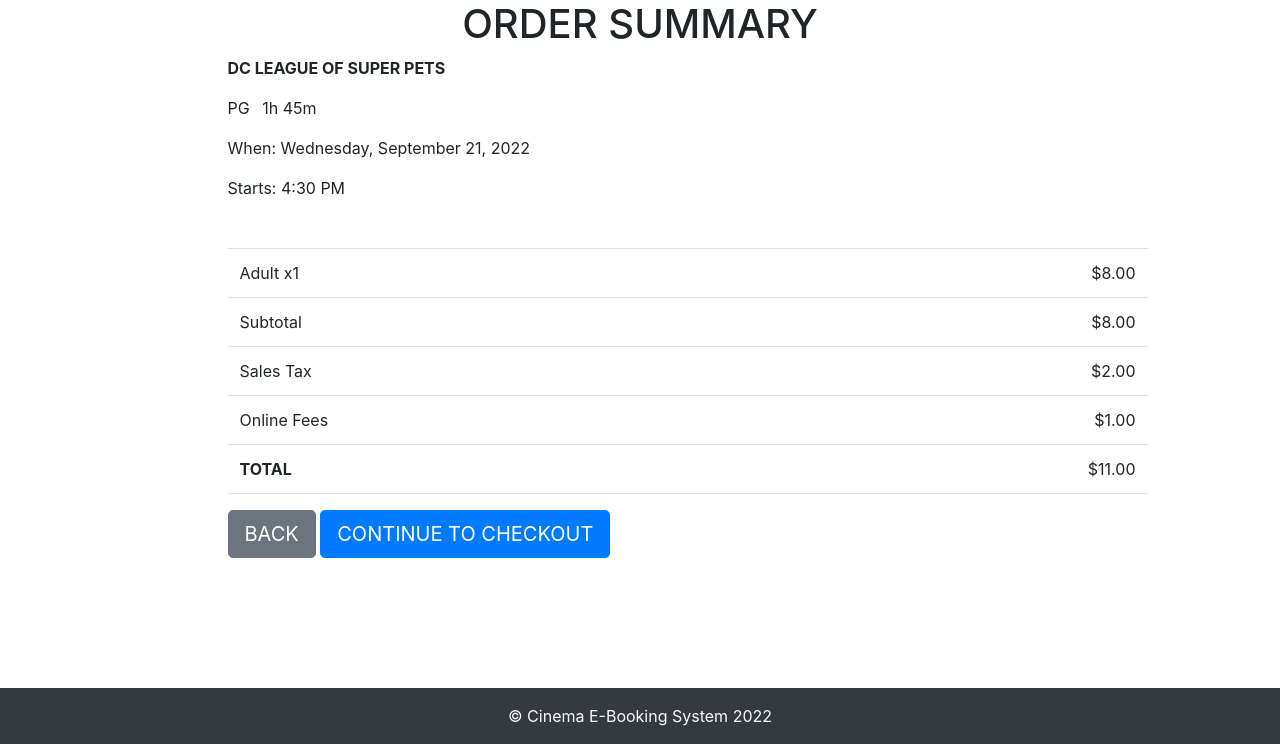
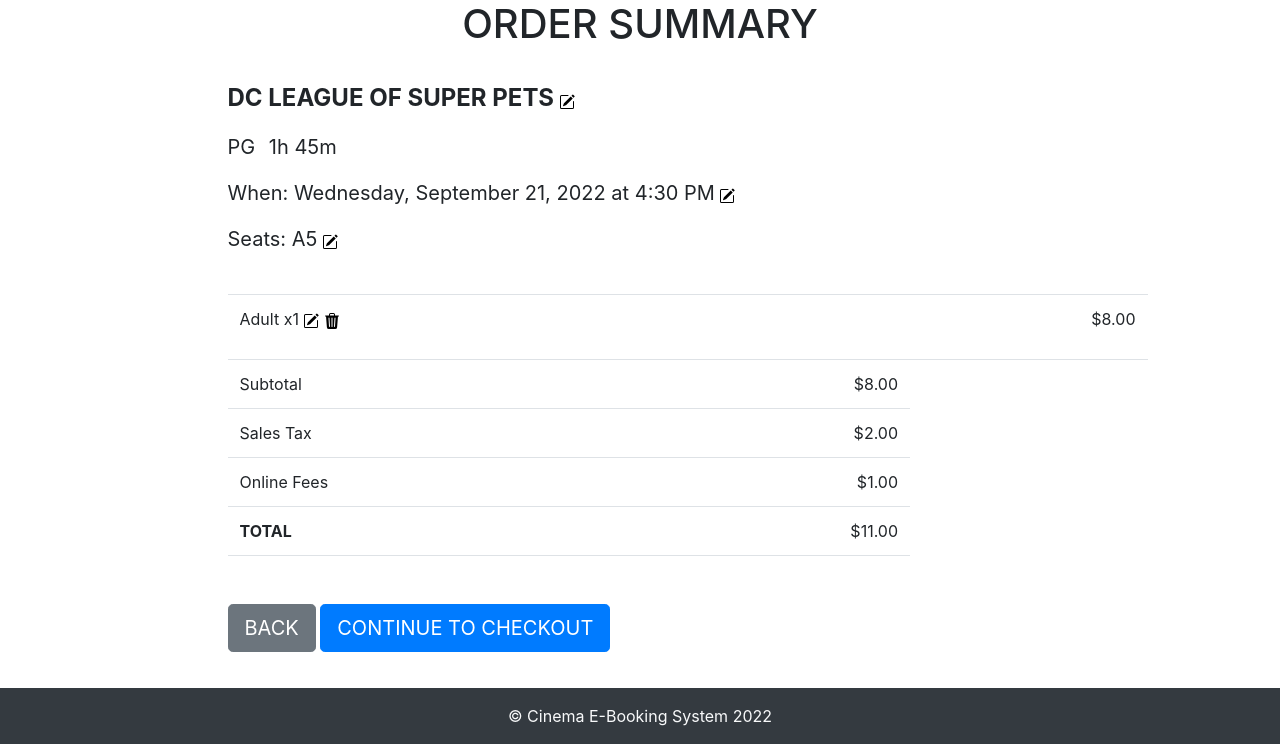
Before and after one commit to njj67229/CSCI4050_GroupC3, a Django app: page /checkout/order_summary in a window 1280 px wide. Shown: the part 56-800 px from the top of the page. Run offline with Django 4.2, Linux system fonts and the light colour scheme; some libraries are stand-ins or nearby versions.

Commit message:
Added editing to order summary

```diff
--- a/project/checkout/templates/checkout.html
+++ b/project/checkout/templates/checkout.html
@@ -9,7 +9,7 @@
     </div>
     <div class="row">
         <div class="col-md-10 offset-md-1">
-            <h2 class="text-uppercase">Where to send your tickets?</h2>
+            <h2 class="text-uppercase">Where should we send your tickets?</h2>
             <p>
                 Once you've made your payment, we'll email your tickets and order confirmation to you at the
                 email address provided below.
--- a/project/checkout/templates/confirmation.html
+++ b/project/checkout/templates/confirmation.html
@@ -12,9 +12,9 @@
         <br>
         PG 1h 45m
         <br>
-        When: Wednesday, September 21, 2022
+        When: Wednesday, September 21, 2022 at 4:30 PM
         <br>
-        Starts: 4:30 PM
+        1x Adult Ticket
         <br>
         Order total: $11.00
       </p>
--- a/project/checkout/templates/order_summary.html
+++ b/project/checkout/templates/order_summary.html
@@ -9,39 +9,58 @@
     </div>
     <div class="row">
         <div class="col-md-10 offset-md-1">
-            <p class="text-uppercase"><b>DC League of Super Pets</b></p>
-            <ul class="list-inline">
+            <p class="text-uppercase fs-4 mt-4 ib" style="display: inline-block;"><b>DC League of Super Pets</b></p>
+            {% load static %}
+            <img src="{% static 'pencil-square.svg' %}" alt="" />
+            <ul class="list-inline fs-5">
                 <li class="list-inline-item">PG</li>
                 <li class="list-inline-item">1h 45m</li>
             </ul>
-            <p>When: Wednesday, September 21, 2022</p>
-            <p>Starts: 4:30 PM</p>
-            <table class="table mt-5">
+            <p class="fs-5" style="display: inline-block;">When: Wednesday, September 21, 2022 at 4:30 PM</p>
+            {% load static %}
+            <img src="{% static 'pencil-square.svg' %}" alt="" />
+            <div>
+                <p class="fs-5" style="display: inline-block;">Seats: A5</p>
+                {% load static %}
+                <img src="{% static 'pencil-square.svg' %}" alt="" />
+            </div>
+
+            <table class="table mt-4">
                 <tbody>
                     <tr>
-                        <td>Adult x1</th>
+                        <td>
+                            <p style="display: inline-block;">Adult x1</p>
+                            {% load static %}
+                            <img src="{% static 'pencil-square.svg' %}" alt="" />
+                            {% load static %}
+                            <img src="{% static 'trash3-fill.svg' %}" alt="" />
+                        <td>
+
                         <td class="text-end">$8.00</td>
                     </tr>
                     <tr>
-                        <td>Subtotal</th>
+                        <td>Subtotal</td>
                         <td class="text-end">$8.00</td>
                     </tr>
                     <tr>
-                        <td>Sales Tax</th>
+                        <td>Sales Tax</td>
                         <td class="text-end">$2.00</td>
                     </tr>
                     <tr>
-                        <td>Online Fees</th>
+                        <td>Online Fees</td>
                         <td class="text-end">$1.00</td>
                     </tr>
                     <tr>
-                        <td class="text-uppercase"><b>Total</b></th>
+                        <td class="text-uppercase"><b>Total</b></td>
                         <td class="text-end">$11.00</td>
                     </tr>
                 </tbody>
             </table>
-            <a href="{% url 'select_tickets_and_age' %}" class="btn btn-secondary text-uppercase btn-lg">Back</a>
-            <a href="{% url 'checkout' %}" class="btn btn-primary text-uppercase btn-lg">Continue to checkout</a>
+
+            <div class="mt-5">
+                <a href="{% url 'select_tickets_and_age' %}" class="btn btn-secondary text-uppercase btn-lg">Back</a>
+                <a href="{% url 'checkout' %}" class="btn btn-primary text-uppercase btn-lg">Continue to checkout</a>
+            </div>
         </div>
     </div>
 </div>
--- a/project/checkout/templates/select_seats.html
+++ b/project/checkout/templates/select_seats.html
@@ -87,7 +87,7 @@
                     </div>
 
                     <p class="text">
-                        You have selected <span id="count">1</span> seat.
+                        You have selected seat <span id="count">A5</span>
                     </p>
                 </div>
             </div>
```
Also changed, not shown: project/checkout/static/pencil-square.svg (added), project/checkout/static/trash3-fill.svg (added).
